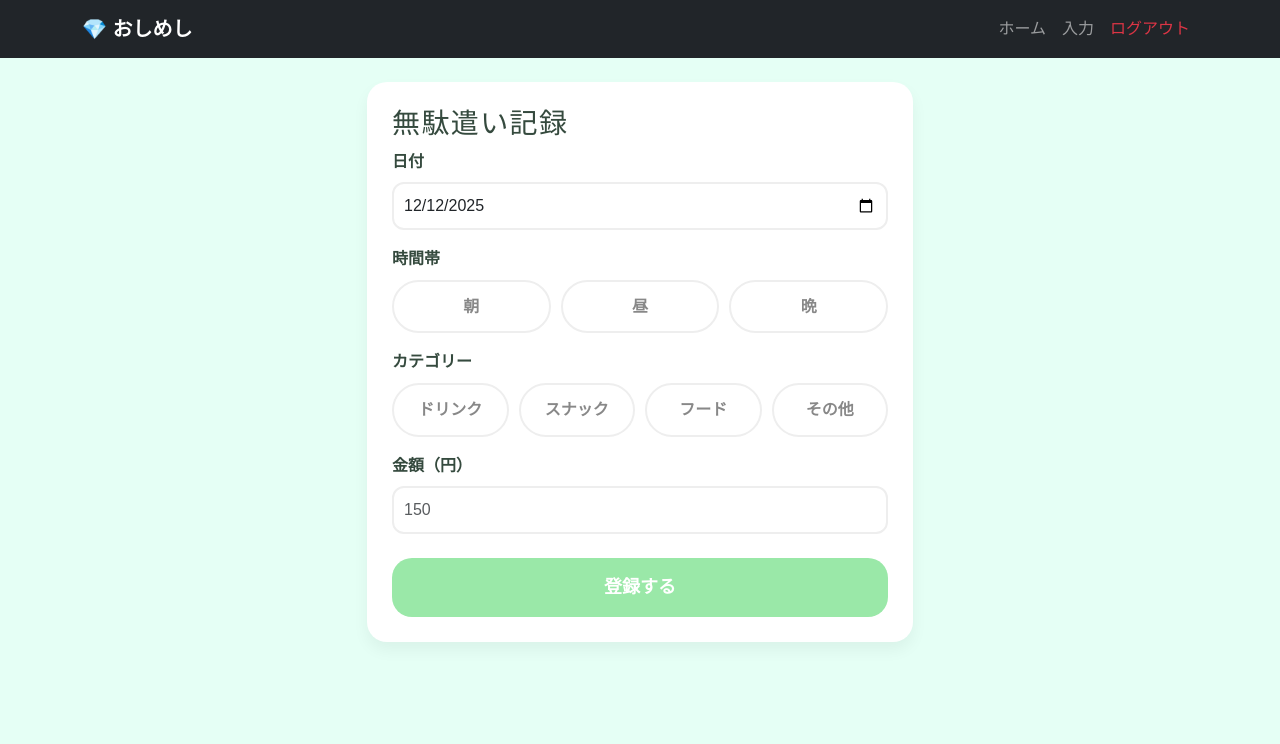
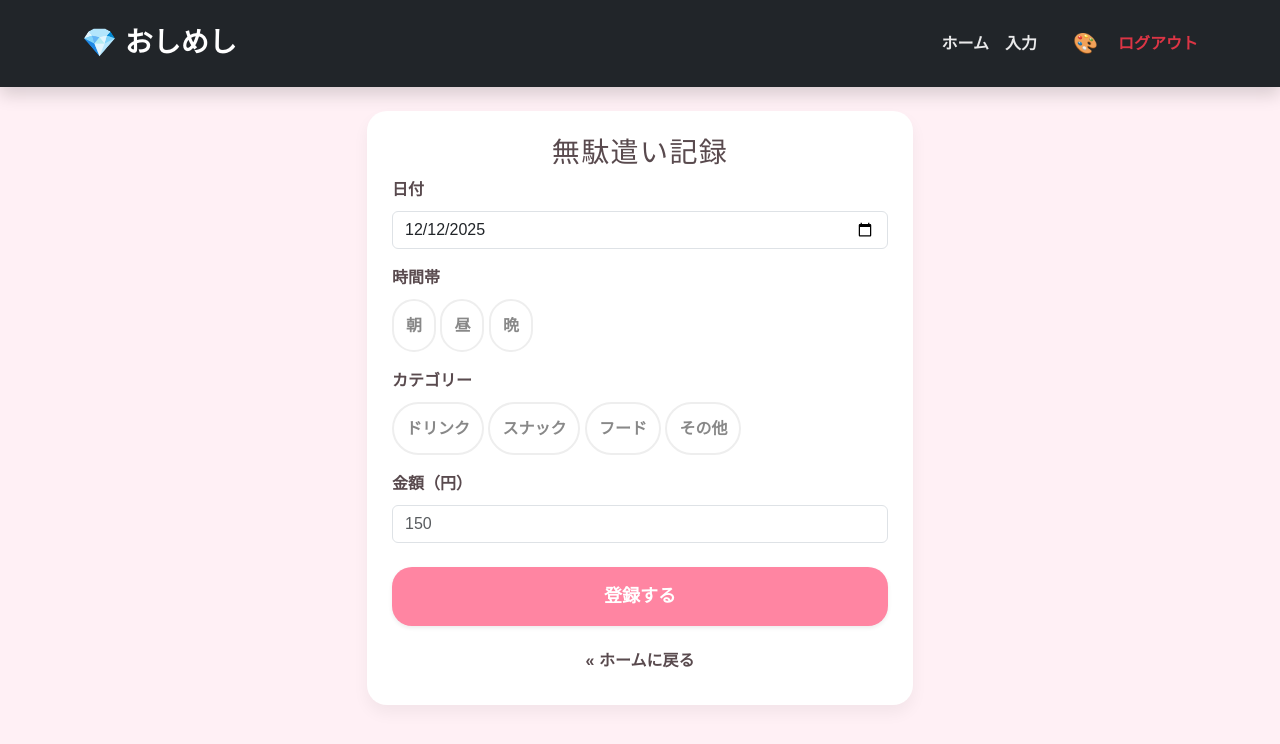
Before and after one commit to Yuu0413/hack_temp, a Flask app: template templates/datainsert.html in a window 1280 px wide. Shown: the top 744 px of the page. Run offline with Flask 3, Linux system fonts and the light colour scheme; the template is opened without the code that fills it, so the values that code supplies are empty; the visitor is signed in with stand-in values (Sample User, id 1); some web fonts are replaced.

Commit message:
💄UIの修正

```diff
--- a/static/css/style.css
+++ b/static/css/style.css
@@ -6,71 +6,26 @@
 /* =========================================
    2. 色の定義 (テーマカラー変数)
    ========================================= */
-
-/* --- パステルカラーの共通定義 --- */
 :root {
-    /* デフォルトテーマ (ピンク) */
-    --primary-color: #ff85a2;       /* メインカラー (ボタン、強調) */
-    --primary-hover: #ff5c77;       /* ホバー時の色 (濃いめ) */
-    --accent-color: #70d6ff;        /* アクセント (選択中など、ここではスカイブルー) */
-    --bg-color: #fff0f5;            /* 背景色 (極薄ピンク) */
-    --card-bg: #ffffff;             /* カードの背景 */
-    --text-color: #594a4e;          /* 文字色 (柔らかい茶色寄り) */
+    --primary-color: #ff85a2;
+    --primary-hover: #ff5c77;
+    --accent-color: #70d6ff;
+    --bg-color: #fff0f5;
+    --card-bg: #ffffff;
+    --text-color: #594a4e;
     --border-radius: 20px;
     --main-font: "Zen Maru Gothic", sans-serif;
 }
 
-/* --- テーマ: ブルー (Cool Pastel) --- */
-body.theme-blue {
-    --primary-color: #70d6ff;       /* スカイブルー */
-    --primary-hover: #40c6e8;
-    --accent-color: #ff85a2;        /* アクセントにピンクを使用 */
-    --bg-color: #e6f7ff;            /* 薄い水色 */
-    --text-color: #405060;
-}
-
-/* --- テーマ: イエロー (Pop Pastel) --- */
-body.theme-yellow {
-    --primary-color: #ffde70;       /* ソフトイエロー */
-    --primary-hover: #ffc107;
-    --accent-color: #ff85a2;        /* アクセントにピンクを使用 */
-    --bg-color: #fffbe5;            /* 薄いクリーム色 */
-    --text-color: #5d5038;
-}
-
-/* --- テーマ: パープル (Lavender Pastel) --- */
-body.theme-purple {
-    --primary-color: #c2b1e8;       /* ラベンダー */
-    --primary-hover: #a591d1;
-    --accent-color: #ff85a2;        /* アクセントにピンクを使用 */
-    --bg-color: #f5f0ff;            /* 薄い紫 */
-    --text-color: #4a3b50;
-}
-
-/* --- テーマ: グリーン (Mint Pastel) --- */
-body.theme-green {
-    --primary-color: #9ae8a8;       /* ミントグリーン */
-    --primary-hover: #79d187;
-    --accent-color: #ff85a2;        /* アクセントにピンクを使用 */
-    --bg-color: #e5fff5;            /* 薄いミント色 */
-    --text-color: #354a3e;
-}
-
+body.theme-blue { --primary-color: #70d6ff; --primary-hover: #40c6e8; --accent-color: #ff85a2; --bg-color: #e6f7ff; --text-color: #405060; }
+body.theme-yellow { --primary-color: #ffde70; --primary-hover: #ffc107; --accent-color: #ff85a2; --bg-color: #fffbe5; --text-color: #5d5038; }
+body.theme-purple { --primary-color: #c2b1e8; --primary-hover: #a591d1; --accent-color: #ff85a2; --bg-color: #f5f0ff; --text-color: #4a3b50; }
+body.theme-green { --primary-color: #9ae8a8; --primary-hover: #79d187; --accent-color: #ff85a2; --bg-color: #e5fff5; --text-color: #354a3e; }
 
 /* =========================================
-   3. 強制フォント適用設定
+   3. 基本設定
    ========================================= */
-/* あらゆる要素に対して Zen丸ゴシックを強制適用 */
-* {
-    font-family: var(--main-font) !important;
-}
-
-body,
-h1, h2, h3, h4, h5, h6,
-p, a, span, div, li,
-input, button, select, textarea, .form-control, .btn {
-    font-family: var(--main-font) !important;
-}
+* { font-family: var(--main-font) !important; }
 
 body {
     background-color: var(--bg-color);
@@ -78,75 +33,69 @@ body {
     margin: 0;
     padding-bottom: 50px;
     line-height: 1.6;
+    transition: background-color 0.3s ease;
 }
 
-h1, h2, h3, h4, h5, h6 {
-    font-weight: 900;
-    letter-spacing: 0.05em;
-    margin-bottom: 20px;
+h1, h2, h3, h4, h5, h6 { font-weight: 900; letter-spacing: 0.05em; margin-bottom: 20px; text-align: center; }
+
+.alert { border: none; font-weight: bold; color: var(--text-color); background-color: var(--card-bg); }
+.alert-success { border-left: 8px solid var(--accent-color); }
+.alert-danger { border-left: 8px solid #ff5c77; }
+
+/* ナビゲーションリンクの色の調整 */
+.navbar-nav .nav-link {
+    color: rgba(255, 255, 255, 0.9) !important;
+}
+.navbar-nav .nav-link:hover {
+    color: white !important;
 }
 
-/* --- 入力欄の個別設定 (datainsert.html用) --- */
-input[type="text"],
-input[type="number"],
-input[type="date"],
-input[type="password"],
-input[type="email"],
-.form-control { /* form-controlクラスにも適用 */
-    font-family: var(--main-font) !important;
-    background-color: #fff;
-    border: 2px solid #eee;
-    border-radius: 12px;
-    padding: 10px;
-    transition: border-color 0.2s;
+/* =========================================
+   4. パレットのデザイン
+   ========================================= */
+.theme-palette-container {
+    position: absolute;
+    top: 55px;
+    right: 0;
+    display: flex;
+    gap: 12px;
+    padding: 10px 15px;
+    background: rgba(255, 255, 255, 0.95);
+    border-radius: 50px;
+    box-shadow: 0 4px 15px rgba(0,0,0,0.1);
+    border: 2px solid var(--primary-color);
+    z-index: 1050;
+    opacity: 0;
+    transform: translateY(-10px) scale(0.9);
+    pointer-events: none;
+    transition: all 0.3s cubic-bezier(0.175, 0.885, 0.32, 1.275);
 }
-.form-control:focus {
-    border-color: var(--primary-color);
-    box-shadow: 0 0 0 0.25rem rgba(var(--primary-color-rgb, 255, 133, 162), 0.25); /* プライマリーカラーに合わせてシャドウをつける（要ブラウザ対応） */
-}
+.theme-palette-container.show { opacity: 1; transform: translateY(0) scale(1); pointer-events: auto; }
 
+.theme-dot { width: 26px; height: 26px; border-radius: 50%; border: 3px solid #fff; cursor: pointer; box-shadow: 0 2px 4px rgba(0,0,0,0.1); transition: 0.2s; }
+.theme-dot:hover { transform: scale(1.2); }
+.theme-dot.active { border-color: var(--text-color); }
+.dot-pink { background-color: #ff85a2; }
+.dot-blue { background-color: #70d6ff; }
+.dot-yellow { background-color: #ffde70; }
+.dot-purple { background-color: #c2b1e8; }
+.dot-green { background-color: #9ae8a8; }
 
 /* =========================================
-   4. パーツのデザイン
+   5. パーツのデザイン
    ========================================= */
-/* 白いカード枠 */
 .card-custom {
-    background-color: var(--card-bg);
-    border-radius: var(--border-radius);
-    box-shadow: 0 8px 16px rgba(0,0,0,0.05);
-    padding: 25px;
-    margin-bottom: 25px;
-    border: none;
+    background-color: var(--card-bg); border-radius: var(--border-radius);
+    box-shadow: 0 8px 16px rgba(0,0,0,0.05); padding: 25px; margin-bottom: 25px; border: none;
 }
+.total-price { font-weight: 900; color: var(--primary-color); }
 
-/* 強調される金額 */
-.total-price {
-    font-weight: 900;
-    color: var(--primary-color);
-}
-
-/* 選択ボタン (朝・昼・晩など) */
-.selectable-group {
-    display: flex; gap: 10px; flex-wrap: wrap; margin-bottom: 10px;
-}
 .selectable-btn {
     flex: 1; padding: 12px; border-radius: 50px; border: 2px solid #eee;
-    background: #fff; cursor: pointer; transition: all 0.2s; font-weight: bold; color: #888;
+    background: #fff; cursor: pointer; transition: 0.2s; font-weight: bold; color: #888;
 }
-.selectable-btn:hover {
-    background: #fafafa;
-    transform: translateY(-1px);
-}
+.selectable-btn.active { background: var(--accent-color); color: #fff; border-color: var(--accent-color); }
 
-/* 選択ボタン - アクティブ時 */
-.selectable-btn.active {
-    background: var(--accent-color);
-    color: #fff;
-    border-color: var(--accent-color);
-    box-shadow: 0 4px 10px rgba(0,0,0,0.1);
-}
-
-/* 登録ボタン */
 .submit-btn {
     width: 100%; padding: 15px; background-color: var(--primary-color);
     color: white; border: none; border-radius: var(--border-radius);
@@ -154,7 +103,6 @@ input[type="email"],
 }
 .submit-btn:hover { background-color: var(--primary-hover); transform: translateY(-2px); }
 
-/* 痛バのグリッド */
 .itabag-container {
     display: grid; grid-template-columns: repeat(auto-fill, minmax(45px, 1fr));
     gap: 10px; padding: 20px; background: rgba(255,255,255,0.6);
@@ -165,25 +113,7 @@ input[type="email"],
     display: flex; align-items: center; justify-content: center;
     font-size: 14px; color: #aaa; font-weight: bold; transition: 0.3s;
 }
-
-/* 痛バのバッジ - アクティブ時 */
 .badge-item.active {
-    background-color: var(--primary-color);
-    color: white; border: 2px solid white;
-    box-shadow: 0 4px 8px rgba(0,0,0,0.2);
-    transform: scale(1.1);
+    background: var(--primary-color); color: white; border: 2px solid white;
+    box-shadow: 0 4px 8px rgba(0,0,0,0.2); transform: scale(1.1);
 }
-
-/* オタクボタン */
-.btn-otaku {
-    background-color: var(--primary-color);
-    color: white;
-    border: none;
-    font-weight: bold;
-    border-radius: 50px;
-    padding: 10px 25px;
-}
-.btn-otaku:hover {
-    background-color: var(--primary-hover);
-    color: white;
-}
--- a/static/js/main.js
+++ b/static/js/main.js
@@ -1,23 +1,76 @@
-/*
- * [メモ] このファイルは、ページに動きをつけたいときに使います。
- *
- * 例:
- * 1. ボタンをクリックしたときに確認メッセージを出す。
- * 2. 入力フォームに文字が入力されたときにリアルタイムで文字数を数える。
- * 3. ページをリロードせずに、タスクを完了済みにしたり削除したりする（Ajax通信）。
- *
- * このToDoアプリの雛形では、まだ複雑な動きがないため、このファイルは空で構いません。
+/**
+ * パレットの表示・非表示を切り替える
  */
+function toggleThemePalette() {
+    const palette = document.getElementById('themePalette');
+    palette.classList.toggle('show');
+}
 
-// 例：ページが完全に読み込まれた後に実行するJavaScript
-// document.addEventListener('DOMContentLoaded', function() {
-//     console.log("JavaScriptファイルが正しく読み込まれました！");
+/**
+ * テーマを切り替えてブラウザのLocalStorageに保存する
+ * @param {string} themeName - CSSのクラス名 ('theme-blue' など。デフォルトは空文字列)
+ */
+function changeTheme(themeName) {
+    // 1. 既存のテーマクラスを全て除去
+    document.body.classList.remove('theme-blue', 'theme-yellow', 'theme-purple', 'theme-green');
 
-//     // 例：タスク追加ボタンに何か動作を追加する
-//     // const addButton = document.querySelector('input[type="submit"]');
-//     // if (addButton) {
-//     //     addButton.addEventListener('click', function() {
-//     //         alert('タスクを追加します！');
-//     //     });
-//     // }
-// });
+    // 2. 新しいテーマがあれば適用
+    if (themeName) {
+        document.body.classList.add(themeName);
+    }
+
+    // 3. ブラウザに保存
+    localStorage.setItem('selected-theme', themeName);
+
+    // 4. ボタンの強調表示を更新
+    updateActiveDot(themeName);
+
+    // 5. 色を選んだらパレットをにゅっと閉じる (少し遅延させて余韻を残す)
+    setTimeout(() => {
+        const palette = document.getElementById('themePalette');
+        palette.classList.remove('show');
+    }, 400);
+}
+
+/**
+ * 選択中のドットを強調する
+ */
+function updateActiveDot(themeName) {
+    const dots = document.querySelectorAll('.theme-dot');
+    dots.forEach(dot => dot.classList.remove('active'));
+
+    // 現在のテーマに対応するドットのセレクタを決定
+    let selector = '.dot-pink'; // デフォルト (ピンク)
+    if (themeName === 'theme-blue') selector = '.dot-blue';
+    if (themeName === 'theme-yellow') selector = '.dot-yellow';
+    if (themeName === 'theme-purple') selector = '.dot-purple';
+    if (themeName === 'theme-green') selector = '.dot-green';
+
+    // 該当するドットに active クラスを付与
+    const activeDot = document.querySelector(selector);
+    if (activeDot) activeDot.classList.add('active');
+}
+
+/**
+ * ページ読み込み時の初期化処理
+ */
+document.addEventListener('DOMContentLoaded', () => {
+    // 保存されたテーマがあれば読み込む
+    const savedTheme = localStorage.getItem('selected-theme');
+    if (savedTheme !== null) {
+        changeTheme(savedTheme);
+    } else {
+        updateActiveDot('');
+    }
+
+    // パレットの外側をクリックしたら閉じる設定（ユーザー体験向上のため）
+    document.addEventListener('click', (event) => {
+        const palette = document.getElementById('themePalette');
+        const paletteBtn = document.querySelector('[onclick="toggleThemePalette()"]');
+
+        // クリックした要素がパレット内でも、🎨ボタンでもない場合、パレットを閉じる
+        if (palette.classList.contains('show') && !palette.contains(event.target) && !paletteBtn.contains(event.target)) {
+            palette.classList.remove('show');
+        }
+    });
+});
--- a/templates/base.html
+++ b/templates/base.html
@@ -3,27 +3,59 @@
 <head>
     <meta charset="utf-8">
     <meta name="viewport" content="width=device-width, initial-scale=1">
-    <title>{% block title %}推し活家計簿{% endblock %}</title>
+    <title>{% block title %}推し活家計簿 おしめし{% endblock %}</title>
     <link href="https://cdn.jsdelivr.net/npm/bootstrap@5.3.0/dist/css/bootstrap.min.css" rel="stylesheet">
     <link rel="stylesheet" href="{{ url_for('static', filename='css/style.css') }}">
 </head>
-<body class="theme-green"> <nav class="navbar navbar-expand-lg navbar-dark bg-dark mb-4">
-        <div class="container">
-            <a class="navbar-brand fw-bold" href="{{ url_for('index') }}">💎 おしめし</a>
-            <div class="navbar-nav ms-auto">
+<body class="">
+
+    <nav class="navbar navbar-expand-lg navbar-dark bg-dark mb-4 shadow py-3">
+        <div class="container d-flex justify-content-between align-items-center">
+            <a class="navbar-brand fw-bold fs-3" href="{{ url_for('index') }}">💎 おしめし</a>
+
+            <div class="d-flex align-items-center position-relative">
                 {% if session.get('user_id') %}
-                <a class="nav-link" href="{{ url_for('index') }}">ホーム</a>
-                <a class="nav-link" href="{{ url_for('insert') }}">入力</a>
-                <a class="nav-link text-danger" href="{{ url_for('logout') }}">ログアウト</a>
+                <div class="navbar-nav flex-row me-3">
+                    <a class="nav-link px-2 fw-bold" href="{{ url_for('index') }}">ホーム</a>
+                    <a class="nav-link px-2 fw-bold" href="{{ url_for('insert') }}">入力</a>
+                </div>
                 {% endif %}
+
+                <button class="btn btn-outline-light border-0 me-2 fs-5" onclick="toggleThemePalette()" title="テーマを変更">
+                    🎨
+                </button>
+
+                {% if session.get('user_id') %}
+                    <a class="nav-link text-danger fw-bold" href="{{ url_for('logout') }}">ログアウト</a>
+                {% endif %}
+
+                <div id="themePalette" class="theme-palette-container">
+                    <div class="theme-dot dot-pink" onclick="changeTheme('')" title="ピンク"></div>
+                    <div class="theme-dot dot-blue" onclick="changeTheme('theme-blue')" title="ブルー"></div>
+                    <div class="theme-dot dot-yellow" onclick="changeTheme('theme-yellow')" title="イエロー"></div>
+                    <div class="theme-dot dot-purple" onclick="changeTheme('theme-purple')" title="パープル"></div>
+                    <div class="theme-dot dot-green" onclick="changeTheme('theme-green')" title="グリーン"></div>
+                </div>
             </div>
         </div>
     </nav>
 
     <div class="container">
+        {% with messages = get_flashed_messages(with_categories=true) %}
+          {% if messages %}
+            {% for category, message in messages %}
+              <div class="alert alert-{{ category if category != 'message' else 'info' }} alert-dismissible fade show shadow-sm mb-4" role="alert" style="border-radius: 15px;">
+                {{ message }}
+                <button type="button" class="btn-close" data-bs-dismiss="alert" aria-label="Close"></button>
+              </div>
+            {% endfor %}
+          {% endif %}
+        {% endwith %}
+
         {% block content %}{% endblock %}
     </div>
 
     <script src="https://cdn.jsdelivr.net/npm/bootstrap@5.3.0/dist/js/bootstrap.bundle.min.js"></script>
+    <script src="{{ url_for('static', filename='js/main.js') }}"></script>
 </body>
 </html>
--- a/templates/datainsert.html
+++ b/templates/datainsert.html
@@ -36,18 +36,29 @@
                     <input type="number" name="amount" class="form-control" placeholder="150" required>
                 </div>
 
-                <button type="submit" class="submit-btn">登録する</button>
+                <button type="submit" class="submit-btn mb-3 shadow-sm">登録する</button>
+
+                <div class="text-center">
+                    <a href="{{ url_for('index') }}" class="btn btn-link text-decoration-none fw-bold" style="color: var(--text-color);">
+                        &laquo; ホームに戻る
+                    </a>
+                </div>
             </form>
         </div>
     </div>
 </div>
 
 <script>
-    // 今日をセット
-    const today = new Date().toISOString().split('T')[0];
-    document.getElementById('date-input').value = today;
+    // ★修正：ページ読み込み時に常に当日の日付を設定
+    window.onload = function() {
+        const dateInput = document.getElementById('date-input');
+        const now = new Date();
+        const year = now.getFullYear();
+        const month = String(now.getMonth() + 1).padStart(2, '0');
+        const day = String(now.getDate()).padStart(2, '0');
+        dateInput.value = `${year}-${month}-${day}`;
+    };
 
-    // ボタン選択のスクリプト
     function setupSelect(groupId, hiddenId) {
         const group = document.getElementById(groupId);
         const hidden = document.getElementById(hiddenId);
```
Also changed, not shown: templates/index.html (+12 -5 lines).
